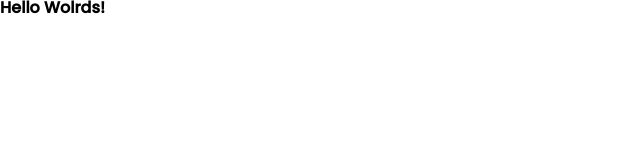
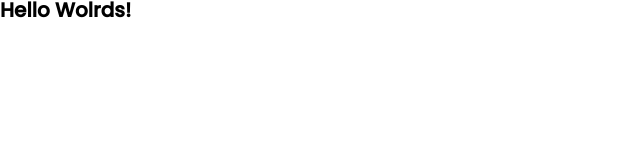
Before and after one commit to Odisseu93/fitcalc-extension, a React app: page / in a window 1280 px wide. Shown: the top 160 px of the page, without its empty margins (0-640 px from the left). Built offline with nearby package versions, Linux system fonts and the light colour scheme.

Commit message:
feat: add _variables.scss files

```diff
--- /dev/null
+++ b/src/styles/_variables.scss
@@ -0,0 +1,19 @@
+
+/* colors */
+$color-bg-btn-default: #B9B9B9;
+$color-bg-btn-hover: #5F5D5D;
+$color-bg-btnCalc-active: #3B3B3B;
+$color-bnt-hover: #25B665;
+$color-btn-active: #16FF00;
+$color-btn-default: #0DA756;
+$color-darkGreen: #043D1F;
+$color-primary: #0FA958;
+
+/* fonts */
+$poppins-df: 20px;
+$poppins-sm: 14px;
+$fw-rg: 400;
+$fw-md: 500;
+
+/* effects */
+$shadow-md: 0px 2px 24px 0px $color-btn-active;
--- a/src/styles/globals.scss
+++ b/src/styles/globals.scss
@@ -1,4 +1,5 @@
-@import url('https://fonts.googleapis.com/css2?family=Poppins:wght@400;500&display=swap');
+@import 'variables';
+@import 'https://fonts.googleapis.com/css2?family=Poppins:wght@400;500&display=swap';
 
 /* http://meyerweb.com/eric/tools/css/reset/
    v2.0 | 20110126
@@ -32,6 +33,8 @@ footer, header, hgroup, menu, nav, section {
 }
 body {
 	line-height: 1;
+	font-size: $poppins-df;
+	font-weight: $fw-rg;
 }
 ol, ul {
 	list-style: none;
```
